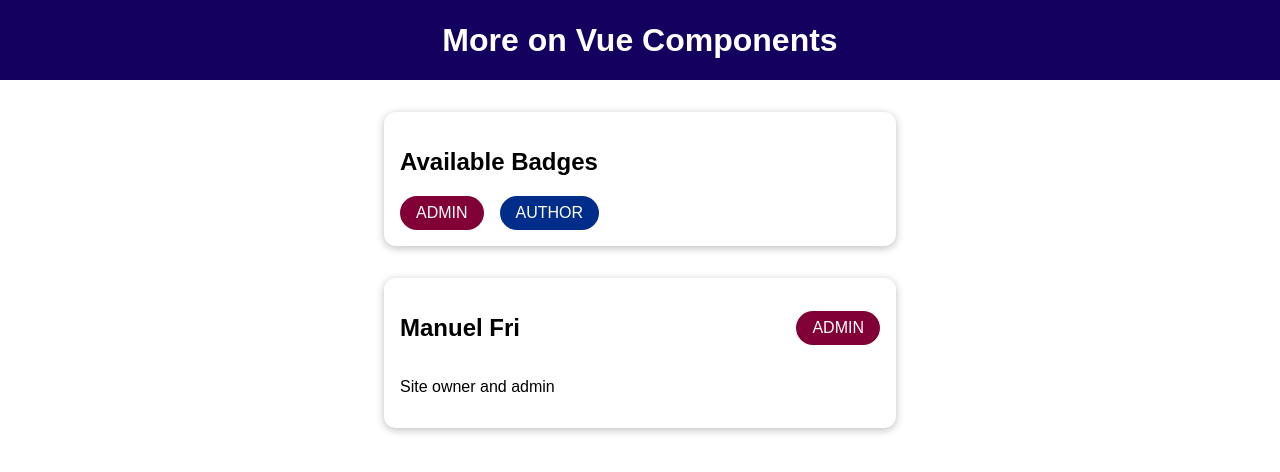
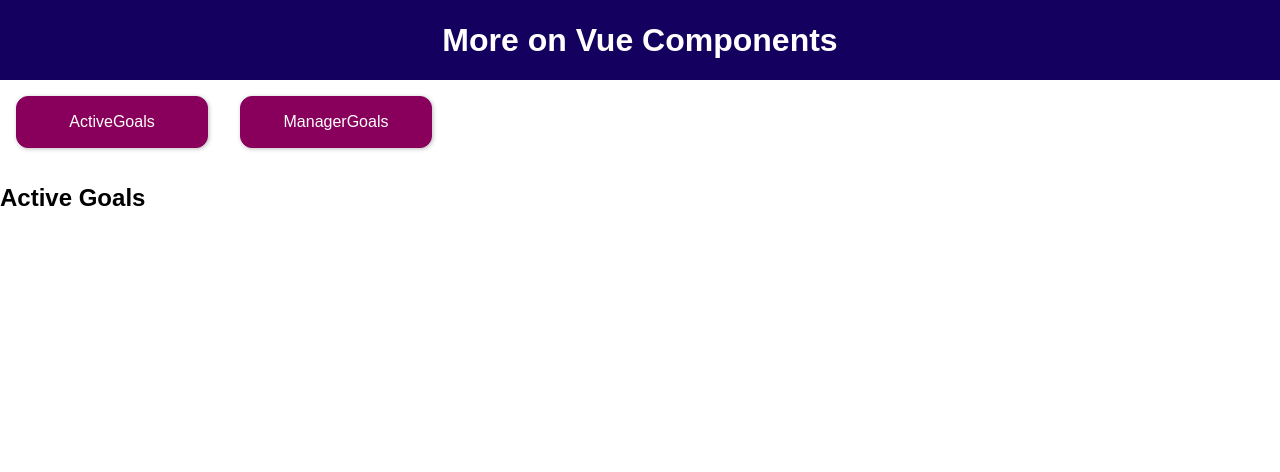
Before and after one commit to Rikai-TungVu/cmp-adv-01-starting-setup, a Vue app: page / in a window 1280 px wide. Shown: the top 472 px of the page. Built offline with nearby package versions, Linux system fonts and the light colour scheme.

Commit message:
new version about <componenent></component>

```diff
--- a/src/App.vue
+++ b/src/App.vue
@@ -1,22 +1,36 @@
 <template>
   <div>
     <the-header></the-header>
-    <badge-list></badge-list>
+    <!-- <badge-list></badge-list>
     <user-info
       :full-name="activeUser.name"
       :info-text="activeUser.description"
       :role="activeUser.role"
     ></user-info>
+    <course-goals>
+      <template #default="slotProps">
+        <h2> {{ slotProps.item }} </h2>
+        <p>{{ slotProps['another-props'] }}</p>
+      </template>
+    </course-goals> -->
+    <button @click="setSelectedComponent('active-goals')">ActiveGoals</button>
+    <button @click="setSelectedComponent('manager-goals')">ManagerGoals</button>
+    <!-- <ManagerGoals v-if="selectedComponent == 'active-goals'"></ManagerGoals>
+    <ActiveGoals v-if="selectedComponent == 'manager-goals'"></ActiveGoals> -->
+    <component :is="selectedComponent"></component>
   </div>
 </template>
 
 <script>
 import TheHeader from './components/TheHeader.vue';
 /* khai báo TheHeader thành local componenent*/
-import BadgeList from './components/BadgeList.vue';
-import UserInfo from './components/UserInfo.vue';
+/* import BadgeList from './components/BadgeList.vue'; */
+/* import UserInfo from './components/UserInfo.vue'; */
 /* Import trực tiếp vào component App*/
 /* Thay vì khai báo hết ở main.js */
+/* import CourseGoals from './components/CourseGoals.vue'; */
+import ActiveGoals from './components/ActiveGoals.vue';
+import ManagerGoals from './components/ManagerGoals.vue';
 
 export default {
   components:{
@@ -25,11 +39,15 @@ export default {
     'the-header': TheHeader,
     /* Định nghĩa component TheHeader */
     /* Local component name*/
-    'user-info': UserInfo,
-    'badge-list': BadgeList
+    /* 'user-info': UserInfo, */
+    /* 'badge-list': BadgeList, */
+    /* 'course-goals': CourseGoals, */
+    ActiveGoals,
+    ManagerGoals
   },
   data() {
     return {
+      selectedComponent:'active-goals',
       activeUser: {
         name: 'Manuel Fri',
         description: 'Site owner and admin',
@@ -37,6 +55,11 @@ export default {
       },
     };
   },
+  methods:{
+    setSelectedComponent (cmp) {
+      this.selectedComponent = cmp;
+    }
+  }
 };
 </script>
 
@@ -48,4 +71,16 @@ html {
 body {
   margin: 0;
 }
+button {
+  font: inherit;
+  border: 1px solid #88005b;
+  background-color: #88005b;
+  color: white;
+  padding: 1rem 2rem;
+  border-radius: 12px;
+  margin: 1rem;
+  width: 12rem;
+  cursor: pointer;
+  box-shadow: 1px 1px 4px rgba(0, 0, 0, 0.26);
+}
 </style>
--- /dev/null
+++ b/src/components/ActiveGoals.vue
@@ -0,0 +1,3 @@
+<template>
+    <h2>Active Goals</h2>
+</template>
--- /dev/null
+++ b/src/components/CourseGoals.vue
@@ -0,0 +1,17 @@
+<template>
+    <ul>
+        <li v-for="goal in goals" :key="goal">
+            <slot v-bind:item="goal" another-props="..."></slot>>
+        </li>
+    </ul>
+</template>
+
+<script>
+    export default{
+        data () {
+            return {
+                goals: ['Finish course', 'Learn Vue'],
+            };
+        },
+    };
+</script>
--- /dev/null
+++ b/src/components/ManagerGoals.vue
@@ -0,0 +1,3 @@
+<template>
+    <h2>Manager Goals</h2>
+</template>
--- a/src/components/UserInfo.vue
+++ b/src/components/UserInfo.vue
@@ -3,6 +3,7 @@
     <base-card>
     <!-- Component BaseCard đã được khai báo vs định nghĩa ở main.js -->
       <template v-slot:header>
+      <!-- <template #header> -->
         <!-- nối slot vàp template bằng v-slot -->
         <h2>{{ fullName }}</h2>
         <base-badge :type="role" :caption="role.toUpperCase()"></base-badge>
```
